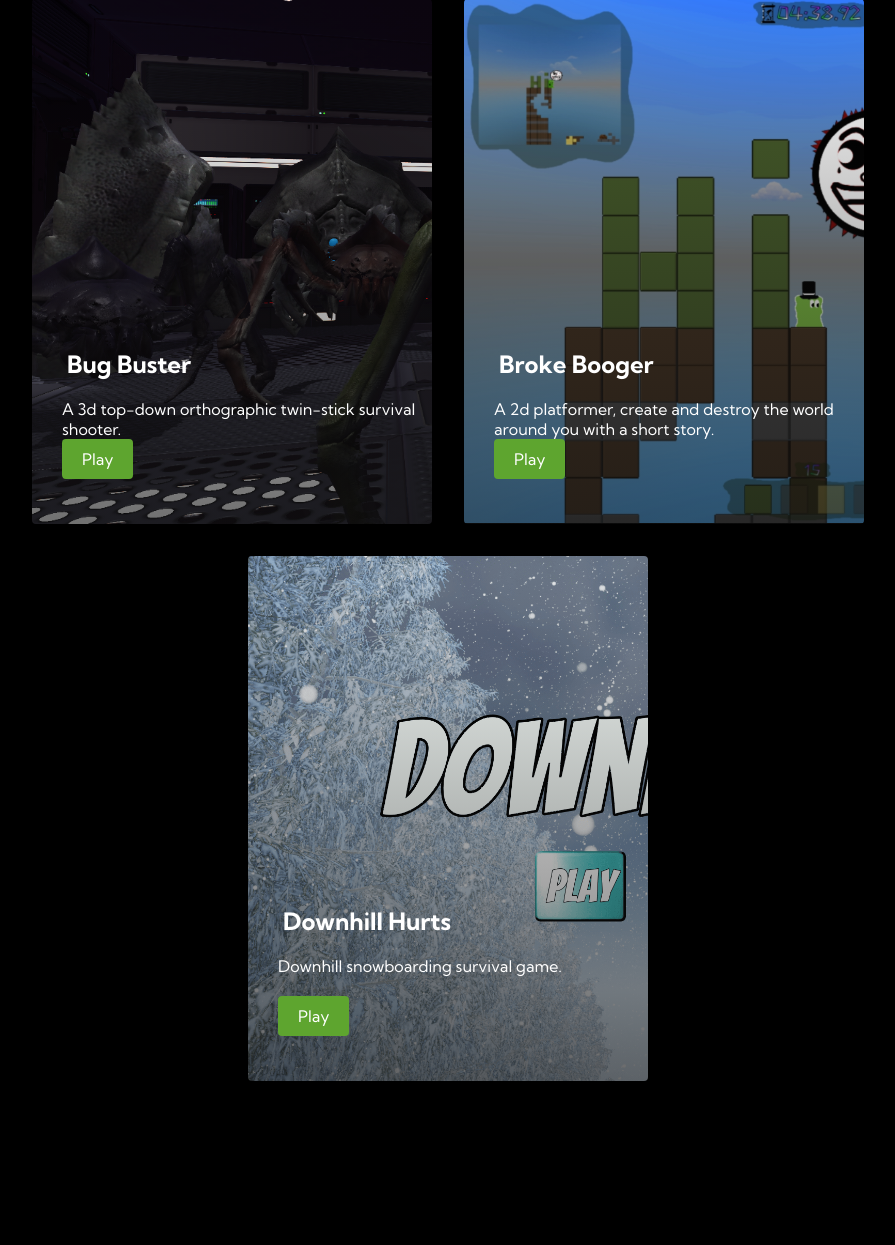
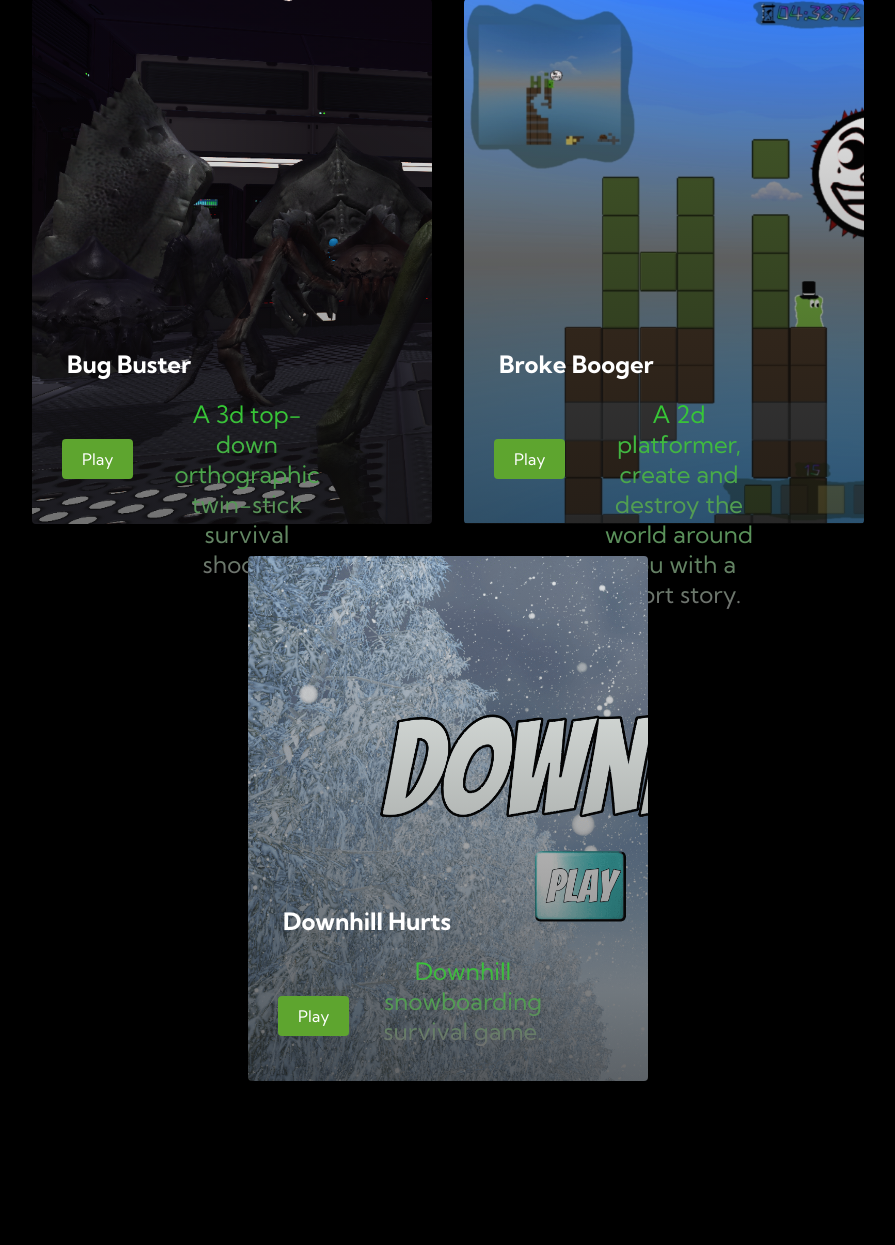
Before and after one commit to Z4KKD/Personal-Portfolio-Website, a PHP site: page /games.html in a window 1280 px wide. Shown: the part 1057-2302 px from the top of the page, without its empty margins (192-1087 px from the left). Run offline with PHP 8.4, Linux system fonts and the light colour scheme; some libraries are stand-ins or nearby versions.

Commit message:
Update styles.css

```diff
--- a/styles.css
+++ b/styles.css
@@ -489,7 +489,7 @@
         position: absolute;
         top: 350px;
     }
-    .services p2
+    .services p
     {
         padding-left: 100px;
         padding-right: 100px;
```
